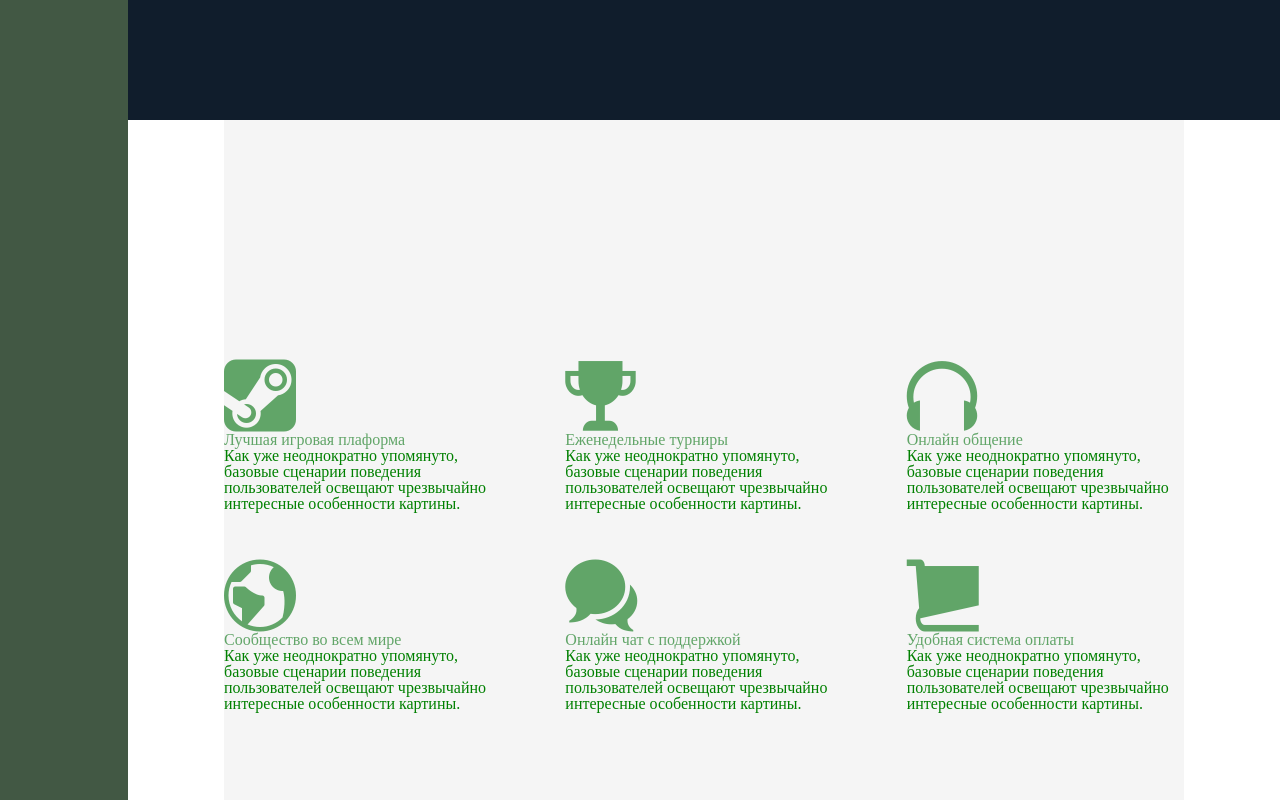
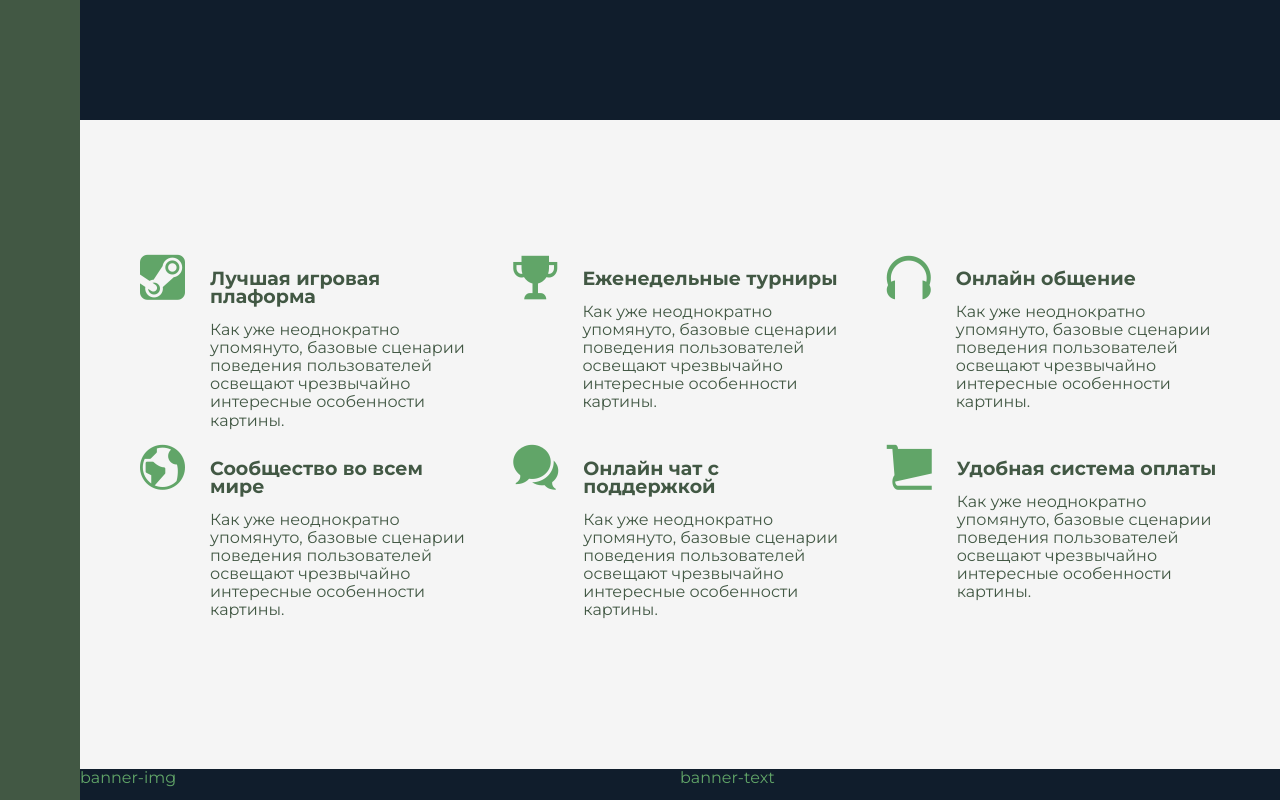
Before and after one commit to YaroslavaSabitova/Game-store, a plain HTML site: page index.html in a window 1280 px wide. Shown: the part 520-1320 px from the top of the page. Drawn offline with Linux system fonts and the light colour scheme; files whose address does not match are found by name.

Commit message:
second section

```diff
--- a/index.html
+++ b/index.html
@@ -4,12 +4,12 @@
     <meta charset="UTF-8">
     <meta http-equiv="X-UA-Compatible" content="IE=edge">
     <meta name="viewport" content="width=device-width, initial-scale=1.0">
-    <title>Game store</title>
     <link href="https://fonts.googleapis.com/css2?family=Montserrat:wght@300;400;700&display=swap" rel="stylesheet">
+    <link rel="stylesheet" href="css/reset.css">
+    <link rel="stylesheet" href="css/normalize.css">
     <link rel="stylesheet" href="css/style.css">
     <link rel="stylesheet" href="css/icon-font.css">
-    <link rel="stylesheet" href="css/normalize.css">
-    <link rel="stylesheet" href="css/reset.css">
+    <title>Game store</title>
 </head>
 <body>
     <div class="container">
@@ -25,38 +25,38 @@
         <div class="features">
             <div class="feature">
                 <i class="feature__icon icon-steam"></i>
-                <div class="title-4">Лучшая игровая плаформа</div>
-                <p class="features__text">Как уже неоднократно упомянуто, базовые сценарии поведения пользователей освещают чрезвычайно интересные особенности картины.</p>
+                <div class="title-3">Лучшая игровая плаформа</div>
+                <p class="feature__text">Как уже неоднократно упомянуто, базовые сценарии поведения пользователей освещают чрезвычайно интересные особенности картины.</p>
             </div>
 
             <div class="feature">
                 <i class="feature__icon icon-cup"></i>
-                <div class="title-4">Еженедельные турниры</div>
-                <p class="features__text">Как уже неоднократно упомянуто, базовые сценарии поведения пользователей освещают чрезвычайно интересные особенности картины.</p>
+                <div class="title-3">Еженедельные турниры</div>
+                <p class="feature__text">Как уже неоднократно упомянуто, базовые сценарии поведения пользователей освещают чрезвычайно интересные особенности картины.</p>
             </div>
 
             <div class="feature">
                 <i class="feature__icon icon-phones"></i>
-                <div class="title-4">Онлайн общение</div>
-                <p class="features__text">Как уже неоднократно упомянуто, базовые сценарии поведения пользователей освещают чрезвычайно интересные особенности картины.</p>
+                <div class="title-3">Онлайн общение</div>
+                <p class="feature__text">Как уже неоднократно упомянуто, базовые сценарии поведения пользователей освещают чрезвычайно интересные особенности картины.</p>
             </div>
 
             <div class="feature">
                 <i class="feature__icon icon-earth"></i>
-                <div class="title-4">Сообщество во всем мире</div>
-                <p class="features__text">Как уже неоднократно упомянуто, базовые сценарии поведения пользователей освещают чрезвычайно интересные особенности картины.</p>
+                <div class="title-3">Сообщество во всем мире</div>
+                <p class="feature__text">Как уже неоднократно упомянуто, базовые сценарии поведения пользователей освещают чрезвычайно интересные особенности картины.</p>
             </div>
 
             <div class="feature">
                 <i class="feature__icon icon-chat"></i>
-                <div class="title-4">Онлайн чат с поддержкой</div>
-                <p class="features__text">Как уже неоднократно упомянуто, базовые сценарии поведения пользователей освещают чрезвычайно интересные особенности картины.</p>
+                <div class="title-3">Онлайн чат с поддержкой</div>
+                <p class="feature__text">Как уже неоднократно упомянуто, базовые сценарии поведения пользователей освещают чрезвычайно интересные особенности картины.</p>
             </div>
 
             <div class="feature">
                 <i class="feature__icon icon-basket"></i>
-                <div class="title-4">Удобная система оплаты</div>
-                <p class="features__text">Как уже неоднократно упомянуто, базовые сценарии поведения пользователей освещают чрезвычайно интересные особенности картины.</p>
+                <div class="title-3">Удобная система оплаты</div>
+                <p class="feature__text">Как уже неоднократно упомянуто, базовые сценарии поведения пользователей освещают чрезвычайно интересные особенности картины.</p>
             </div>
         </div>
         <div class="banner-img">
--- a/sass/style.sass
+++ b/sass/style.sass
@@ -5,6 +5,9 @@ $color-blue-dark: #101D2C
 
 $color-gray-dark: #AAAAAA
 $color-gray-light: #F5F5F5
+
+$color-black:  #000000
+$color-white:  #ffffff
 
 
 
@@ -17,16 +20,35 @@ html
     font-size: 62.5%   // 1rem = 10px
 
 body
-    font-family: Montserrat, sans-serif
+    font-family: "Montserrat", sans-serif
     font-weight: 400
     color: $color-green-light
     line-height: 113%
     font-size: 1.6rem
+    background-color: $color-gray-light
 
 .container
     display: grid
     grid-template-rows: 80vh min-content 40vw repeat(3, min-content)
     grid-template-columns: [sidebar-start] 8rem [sidebar-end full-start] minmax(6rem, 1fr) [center-start] repeat(8, [col-start] minmax(min-content, 14rem) [col-end]) [center-end] minmax(6rem, 1fr) [full-end]
+
+.title
+    font-weight: 700
+    &-1
+        font-size: 4.5rem
+        color: $color-white
+    &-2
+        font-size: 4rem
+        color: $color-gray-light
+    &-3
+        font-size: 1.9rem
+        color: $color-green-dark
+        font-weight: 700
+        &_white
+            color: $color-gray-light
+        &_green-light
+            color: $color-green-light
+
 
 .sidebar
     background-color: $color-green-dark
@@ -46,14 +68,20 @@ body
     background-color: $color-gray-light
     grid-column: center-start / center-end
     display: grid
-    grid-template-columns: repeat(3, 1fr)
+    grid-template-columns: repeat(auto-fit, minmax(28rem, 1fr))
     grid-gap: 3rem 4rem
-    &__text
-        color: green
+    align-items: start
 
 .feature
+    display: grid
+    grid-template-columns: min-content 1fr
+    grid-gap: 1.5rem 2.5rem
     &__icon
         font-size: 4.5rem
+        grid-row: 1 / span 2
+        transform: translateY(-1.5rem)
+    &__text
+        color: $color-green-dark
 
 .banner
     &-img
```
Also changed, not shown: css/style.css.
